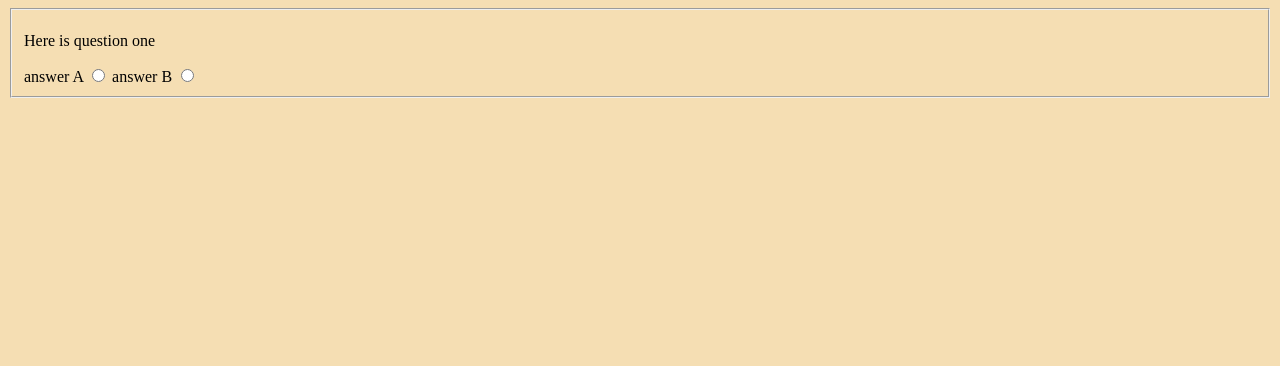
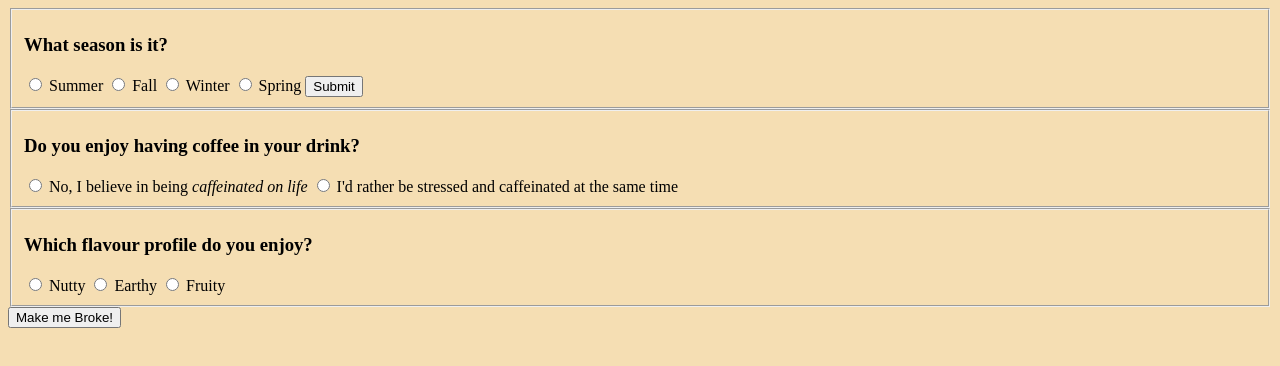
Before and after one commit to reemhamz/reemHamouiprojectThree, a plain HTML site: page index.html in a window 1280 px wide. Drawn offline with nearby package versions, Linux system fonts and the light colour scheme.

Commit message:
got logic for first part

```diff
--- a/index.html
+++ b/index.html
@@ -11,34 +11,67 @@
 
 <body>
     <form action=""></form>
-    <fieldset class="question1">
+    <fieldset class="seasons">
         <!-- Question #1 -->
-        <section class="firstQuestion">
-            <p>
-                Here is question one
-            </p>
-            <!-- Each question has 4 different multiple choice answers  -->
-            <!-- <label for="answerOne">answer A</label>
-            <input type="radio" name="A" id="answerOne" value="">
+        <section class="seasonsChoices">
+            <h3>
+                What season is it?
+            </h3>
 
-            <label for="answerOne">answer B</label>
-            <input type="radio" name="B" id="answerOne" value="B">
+            <input type="radio" id="summer" name="answerOne" class="seasonChosen" value="summer">
+            <label for="summer">Summer</label>
 
-            <label for="answerOne">answer C</label>
-            <input type="radio" name="C" id="answerOne" value="C">
+            <input type="radio" id="fall" name="answerOne" class="seasonChosen" value="fall">
+            <label for="fall">Fall</label>
 
-            <label for="answerOne">answer D</label>
-            <input type="radio" name="D" id="answerOne" value="D"> -->
+            <input type="radio" id="winter" name="answerOne" class="seasonChosen" value="winter">
+            <label for="winter">Winter</label>
 
-            <label for="answerOne">answer A</label>
-            <input type="radio" id="answerOne" name="answerOne">
+            <input type="radio" id="spring" name="answerOne" class="seasonChosen" value="spring">
+            <label for="spring">Spring</label>
 
-            <label for="answerOne">answer B</label>
-            <input type="radio" id="answerOne" name="answerOne">
+            <input type="submit">
+        </section>
 
     </fieldset>
+
+    <fieldset class="coffeeBases">
+        <section class="coffeeBaseChoices">
+
+
+            <h3>
+                Do you enjoy having coffee in your drink?
+            </h3>
+            <input type="radio" id="noCoffee" name="answerTwo" class="caffeineChosen" value="false">
+            <label for="noCoffee">No, I believe in being <em>caffeinated on life</em></label>
+
+            <input type="radio" id="yesCoffee" name="answerTwo" class="caffeineChosen" value="true">
+            <label for="yesCoffee">I'd rather be stressed and caffeinated at the same time</label>
+        </section>
+    </fieldset>
+
+    <fieldset class="flavour">
+        <section class="flavourChoices">
+
+            <h3>
+                Which flavour profile do you enjoy?
+            </h3>
+            <input type="radio" id="nutty" name="answerThree">
+            <label for="nutty">Nutty</label>
+
+            <input type="radio" id="earthy" name="answerThree">
+            <label for="earthy">Earthy</label>
+
+            <input type="radio" id="fruity" name="answerThree">
+            <label for="fruity">Fruity</label>
+        </section>
+    </fieldset>
+
+    <input type="submit" value="Make me Broke!">
+
+
     </form>
-    </section>
+
 
 
     <div class="userResult">
--- a/script.js
+++ b/script.js
@@ -181,8 +181,37 @@ const seasonalDrinks = [{
 ]
 
 console.log(seasonalDrinks)
-
+//document ready
 $(function () { //results function
 
+    //choosing season
+    let filteredSeason = [];
+    //season filter
+    $('.seasonChosen').on('change', function () {
+        filteredSeason = seasonalDrinks.filter(function (iSeason) {
+            if ($("input[type=radio][name=answerOne]:checked").val() == iSeason.season) {
+                return true;
+            }
+        })
+        console.log("this is the NEW filtered season array", filteredSeason)
 
-})
+    })
+    //choosing coffee base
+    $('.caffeineChosen').on('change', function () {
+        filteredCaffeine = filteredSeason.filter(function (iCaffeine) {
+
+            console.log("is the coffee true or false? :",iCaffeine.coffeeBase)
+
+            console.log('show me the money!', $("input[type=radio][name=answerTwo][value=true]:checked").val())
+
+            if ($("input[type=radio][name=answerTwo][value=true]:checked").val() == iCaffeine.coffeeBase) {
+                console.log('work dAMMIT!!')
+                return true;
+            }
+
+        })
+        console.log("this is the filtered array with season and coffee", filteredCaffeine)
+    })
+    // console.log("this is filtered 2222",filteredSeason);
+
+});
```
